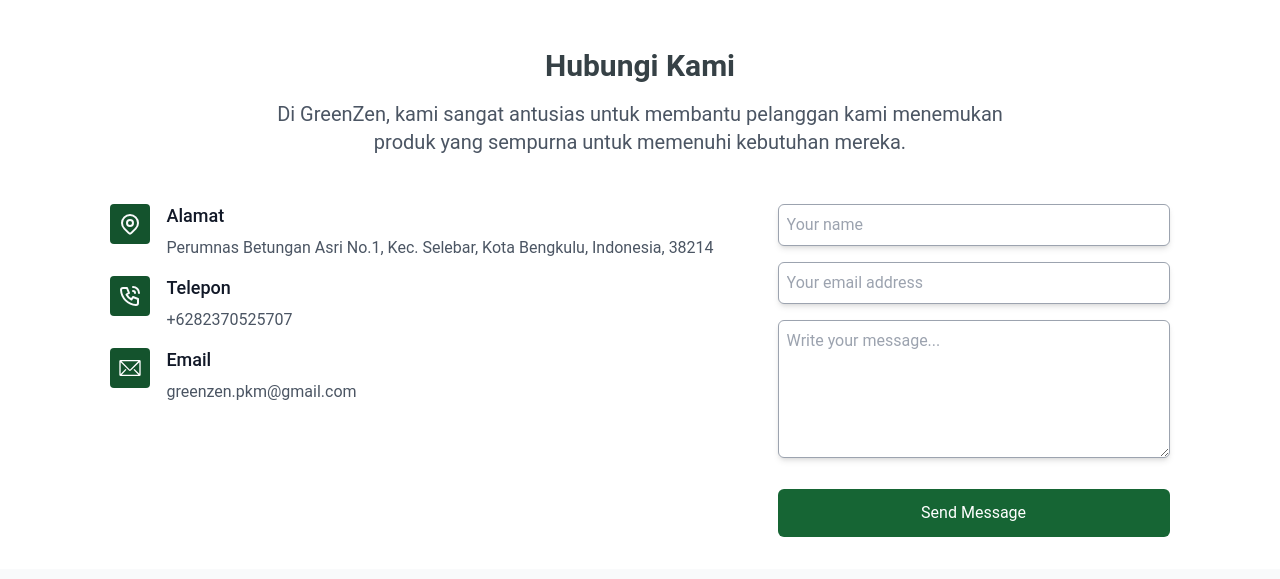
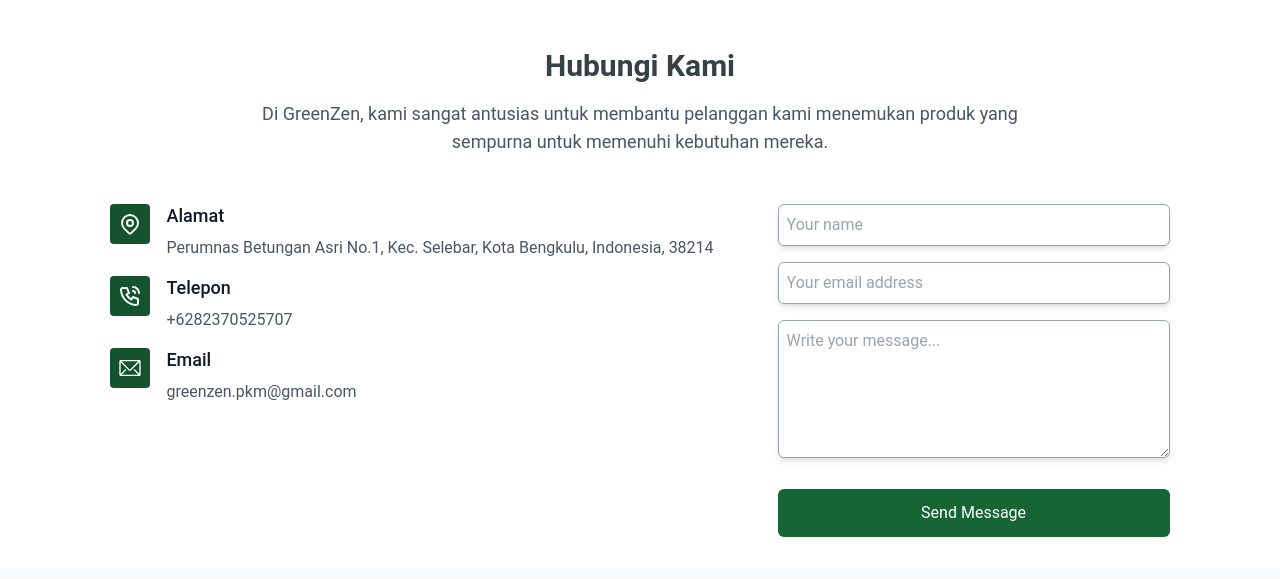
Before and after one commit to mhmdnurulkarim/greenzen, a plain HTML site: page contact.html in a window 1280 px wide. Shown: the part 64-643 px from the top of the page. Drawn offline with nearby package versions, Linux system fonts and the light colour scheme.

Commit message:
kabfawukbfak

```diff
--- a/contact.html
+++ b/contact.html
@@ -97,7 +97,7 @@
                                 class="text-center font-semibold text-2xl md:text-3xl">
                                 Hubungi Kami
                             </h1>
-                            <p class="mx-auto mt-4 max-w-3xl text-md md:text-xl text-gray-600 text-justify md:text-center"
+                            <p class="mx-auto mt-4 max-w-3xl text-md md:text-lg text-gray-600 text-justify md:text-center"
                                 data-aos="fade-up" data-aos-duration="1000">
                                 Di GreenZen, kami sangat antusias untuk membantu
                                 pelanggan kami
```
Also changed, not shown: news.html (+1 -1 lines).
